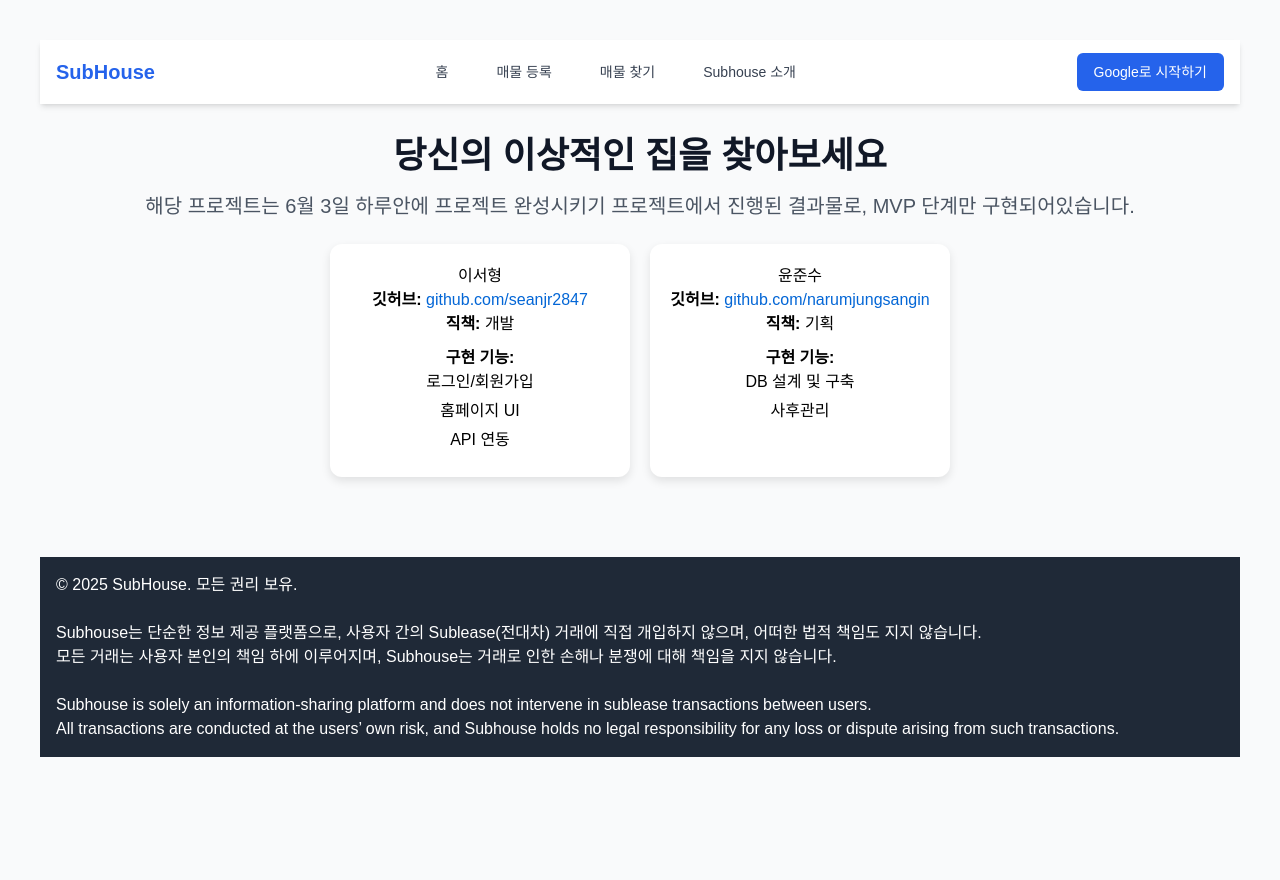
After one commit to narumjungsangin/SubHouse_WL, a Flask app: page /auth/about in a window 1280 px wide. The commit adds this page. Run offline with Flask 3, Linux system fonts and the light colour scheme; some libraries are stand-ins or nearby versions.

Commit message:
프로젝트 소개

```diff
--- a/routes/auth.py
+++ b/routes/auth.py
@@ -111,57 +111,60 @@ def google_callback():
         # ID 토큰 파싱 대신 userinfo 엔드포인트 사용
         userinfo_endpoint = "https://www.googleapis.com/oauth2/v3/userinfo"
         current_app.logger.info(f"Requesting user info from: {userinfo_endpoint}")
-        resp = oauth.google.get(userinfo_endpoint, token=token)
-        user_info = resp.json()
-        current_app.logger.info(f"User info response: {user_info}")
 
-        google_id = user_info.get("sub")
+        # userinfo 엔드포인트 호출
+        response = requests.get(userinfo_endpoint, headers={
+            'Authorization': f'Bearer {token["access_token"]}'
+        })
+        response.raise_for_status()
+        user_info = response.json()
+
+        # 사용자 정보 로깅
+        current_app.logger.info(f"User info received: {json.dumps(user_info, indent=2)}")
+
+        # 사용자 정보에서 이메일과 이름 추출
         email = user_info.get("email")
-        name = user_info.get("name", email.split("@")[0] if email else "사용자")
-        profile_picture = user_info.get("picture")
+        name = user_info.get("name")
+        picture = user_info.get("picture")
 
-        current_app.logger.info(
-            f"Google user info received: email={email}, name={name}"
-        )
+        # 사용자 정보 로깅
+        current_app.logger.info(f"User email: {email}, name: {name}")
 
-        # 기존 사용자 검색 또는 새 사용자 생성
-        user = User.query.filter_by(google_id=google_id).first()
+        # 사용자 정보 저장
+        user = User.query.filter_by(email=email).first()
         if not user:
-            user = User.query.filter_by(email=email).first()
-            if user:
-                # 기존 이메일이 있는 경우 Google ID 업데이트
-                current_app.logger.info(
-                    f"Updating existing user with Google ID: {email}"
-                )
-                user.google_id = google_id
-                user.profile_picture = profile_picture
-            else:
-                # 새 사용자 생성
-                current_app.logger.info(f"Creating new user: {email}")
-                user = User(
-                    google_id=google_id,
-                    email=email,
-                    name=name,
-                    profile_picture=profile_picture,
-                    account_status="active",
-                )
-                db.session.add(user)
+            user = User(
+                email=email,
+                name=name,
+                profile_picture=picture,
+                google_id=user_info.get("sub")
+            )
+            db.session.add(user)
             db.session.commit()
+            current_app.logger.info(f"New user created: {email}")
         else:
-            current_app.logger.info(f"Existing user found: {email}")
+            current_app.logger.info(f"Existing user logged in: {email}")
 
-        # 사용자 로그인
+        # 로그인 처리
         login_user(user)
-        current_app.logger.info(f"User logged in: {user.name} (id: {user.id})")
+        current_app.logger.info(f"User logged in successfully: {email}")
 
-        # HTMX 요청인 경우 부분 응답
-        if request.headers.get("HX-Request"):
-            current_app.logger.info("Returning HTMX partial response")
-            return render_template("partials/user_nav.html")
+        # next URL 처리
+        # 쿼리 파라미터로 전달된 next URL 확인
+        next_url = request.args.get("next")
+        if next_url:
+            current_app.logger.info(f"Next URL from query parameter: {next_url}")
+            # next URL이 세션에 저장되어 있는지 확인
+            session_next = session.get("next")
+            if session_next:
+                current_app.logger.info(f"Session next URL: {session_next}")
+                # 쿼리 파라미터로 전달된 URL이 더 우선
+                session["next"] = next_url
+                current_app.logger.info(f"Updated session next URL to: {next_url}")
 
-        # 원래 요청한 페이지가 있으면 해당 페이지로, 없으면 메인 페이지로
-        # 세션에서 next 값 가져오기 전에 로깅
-        current_app.logger.info(f"Session contents before redirect: {session}")
+        # 세션에서 next URL 가져오기
+        next_page = session.get("next")
+        current_app.logger.info(f"Retrieved next URL from session: {next_page}")
 
         next_page = None
         if "next" in session:
@@ -201,3 +204,9 @@ def logout():
 def profile():
     """사용자 프로필 페이지"""
     return render_template("auth/profile.html", user=current_user)
+
+
+@auth_bp.route("/about")
+def about():
+    """회사소개 페이지"""
+    return render_template("aboutUs.html")
--- /dev/null
+++ b/templates/aboutUs.html
@@ -0,0 +1,80 @@
+{% extends 'layout/base.html' %}
+
+{% block title %}SubHouse - 당신의 이상적인 집을 찾아보세요{% endblock %}
+
+{% block content %}
+<div class="max-w-7xl mx-auto">
+    <div class="text-center mb-12">
+        <h1 class="text-4xl font-bold text-gray-900 mb-4">당신의 이상적인 집을 찾아보세요</h1>
+        <p class="text-xl text-gray-600">해당 프로젝트는 6월 3일 하루안에 프로젝트 완성시키기 프로젝트에서 진행된 결과물로,
+            MVP 단계만 구현되어있습니다.</p>
+                <br>
+              <style>
+                body {
+                  font-family: Arial, sans-serif;
+                  background: #f5f5f5;
+                  margin: 40px;
+                }
+                .card-container {
+                  display: flex;
+                  flex-wrap: wrap;
+                  gap: 20px;
+                }
+                .card {
+                  background: white;
+                  border-radius: 12px;
+                  box-shadow: 0 4px 10px rgba(0,0,0,0.1);
+                  padding: 20px;
+                  width: 300px;
+                }
+                .card h2 {
+                  margin-top: 0;
+                }
+                .github-link {
+                  color: #0366d6;
+                  text-decoration: none;
+                }
+                .features {
+                  margin-top: 10px;
+                }
+                .features li {
+                  margin-bottom: 5px;
+                }
+              </style>
+
+            <div class="flex justify-center flex-wrap gap-5">
+                <div class="card">
+                  <h2>이서형</h2>
+                  <p><strong>깃허브:</strong> <a class="github-link" href="https://github.com/seanjr2847" target="_blank">github.com/seanjr2847</a></p>
+                  <p><strong>직책:</strong> 개발</p>
+                  <div class="features">
+                    <strong>구현 기능:</strong>
+                    <ul>
+                      <li>로그인/회원가입</li>
+                      <li>홈페이지 UI</li>
+                      <li>API 연동</li>
+                    </ul>
+                  </div>
+                </div>
+
+                <div class="card">
+                  <h2>윤준수</h2>
+                  <p><strong>깃허브:</strong> <a class="github-link" href="https://github.com/narumjungsangin" target="_blank">github.com/narumjungsangin</a></p>
+                  <p><strong>직책:</strong> 기획</p>
+                  <div class="features">
+                    <strong>구현 기능:</strong>
+                    <ul>
+                      <li>DB 설계 및 구축</li>
+                      <li>사후관리</li>
+                    </ul>
+                  </div>
+                </div>
+              </div>
+
+
+
+    </div>
+
+
+</div>
+{% endblock %}
--- a/templates/layout/base.html
+++ b/templates/layout/base.html
@@ -43,7 +43,13 @@
     <!-- 푸터 -->
     <footer class="bg-gray-800 text-white py-4 mt-auto">
         <div class="container mx-auto px-4">
-            <p class="text-center">&copy; 2025 SubHouse. 모든 권리 보유.</p>
+            <p>&copy; 2025 SubHouse. 모든 권리 보유.</p>
+            <br>
+            <p>Subhouse는 단순한 정보 제공 플랫폼으로, 사용자 간의 Sublease(전대차) 거래에 직접 개입하지 않으며, 어떠한 법적 책임도 지지 않습니다.</p>
+            <p>모든 거래는 사용자 본인의 책임 하에 이루어지며, Subhouse는 거래로 인한 손해나 분쟁에 대해 책임을 지지 않습니다.</p>
+            <br>
+            <p>Subhouse is solely an information-sharing platform and does not intervene in sublease transactions between users.</p>
+            <p>All transactions are conducted at the users’ own risk, and Subhouse holds no legal responsibility for any loss or dispute arising from such transactions.</p>
         </div>
     </footer>
 
--- a/templates/partials/navigation.html
+++ b/templates/partials/navigation.html
@@ -11,13 +11,16 @@
                 <a href="{{ url_for('main.index') }}" class="text-gray-700 hover:text-blue-600 px-3 py-2 rounded-md text-sm font-medium">홈</a>
                 <a href="{{ url_for('contract.create') }}" class="text-gray-700 hover:text-blue-600 px-3 py-2 rounded-md text-sm font-medium">매물 등록</a>
                 <a href="#" class="text-gray-700 hover:text-blue-600 px-3 py-2 rounded-md text-sm font-medium">매물 찾기</a>
+                <a href="{{ url_for('auth.about') }}" class="text-gray-700 hover:text-blue-600 px-3 py-2 rounded-md text-sm font-medium">Subhouse 소개</a>
+
             </div>
 
             <!-- 사용자 메뉴 -->
             <div class="hidden md:flex items-center">
                 <!-- 로그인 상태에 따른 조건부 렌더링 -->
+                 <!-- 로그인 내계정 내 관심은 아직 구현이 안된 관계로 우선 주석 처리합니다.. -->
                 {% if current_user.is_authenticated %}
-                    <div class="relative" x-data="{ open: false }">
+                    <!-- <div class="relative" x-data="{ open: false }">
                         <button @click="open = !open" class="flex items-center text-gray-700 hover:text-blue-600">
                             <span class="mr-2">{{ current_user.username }}</span>
                             <svg xmlns="http://www.w3.org/2000/svg" class="h-5 w-5" viewBox="0 0 20 20" fill="currentColor">
@@ -30,7 +33,11 @@
                             <a href="#" class="block px-4 py-2 text-sm text-gray-700 hover:bg-gray-100">관심 집</a>
                             <a href="{{ url_for('auth.logout') }}" class="block px-4 py-2 text-sm text-gray-700 hover:bg-gray-100">로그아웃</a>
                         </div>
-                    </div>
+                    </div> -->
+                    <a href="{{ url_for('auth.profile') }}" class="inline-flex items-center px-4 py-2 border border-transparent text-sm font-medium rounded-md text-white bg-blue-600 hover:bg-blue-700">
+                        Hello, {{ current_user.name }}
+                    </a>
+                    <a href="{{ url_for('auth.logout') }}" class="block px-4 py-2 text-sm text-gray-700 hover:bg-gray-100">로그아웃</a>
                 {% else %}
                     <a href="{{ url_for('auth.google_login') }}" class="inline-flex items-center px-4 py-2 border border-transparent text-sm font-medium rounded-md text-white bg-blue-600 hover:bg-blue-700">
                         Google로 시작하기
```
